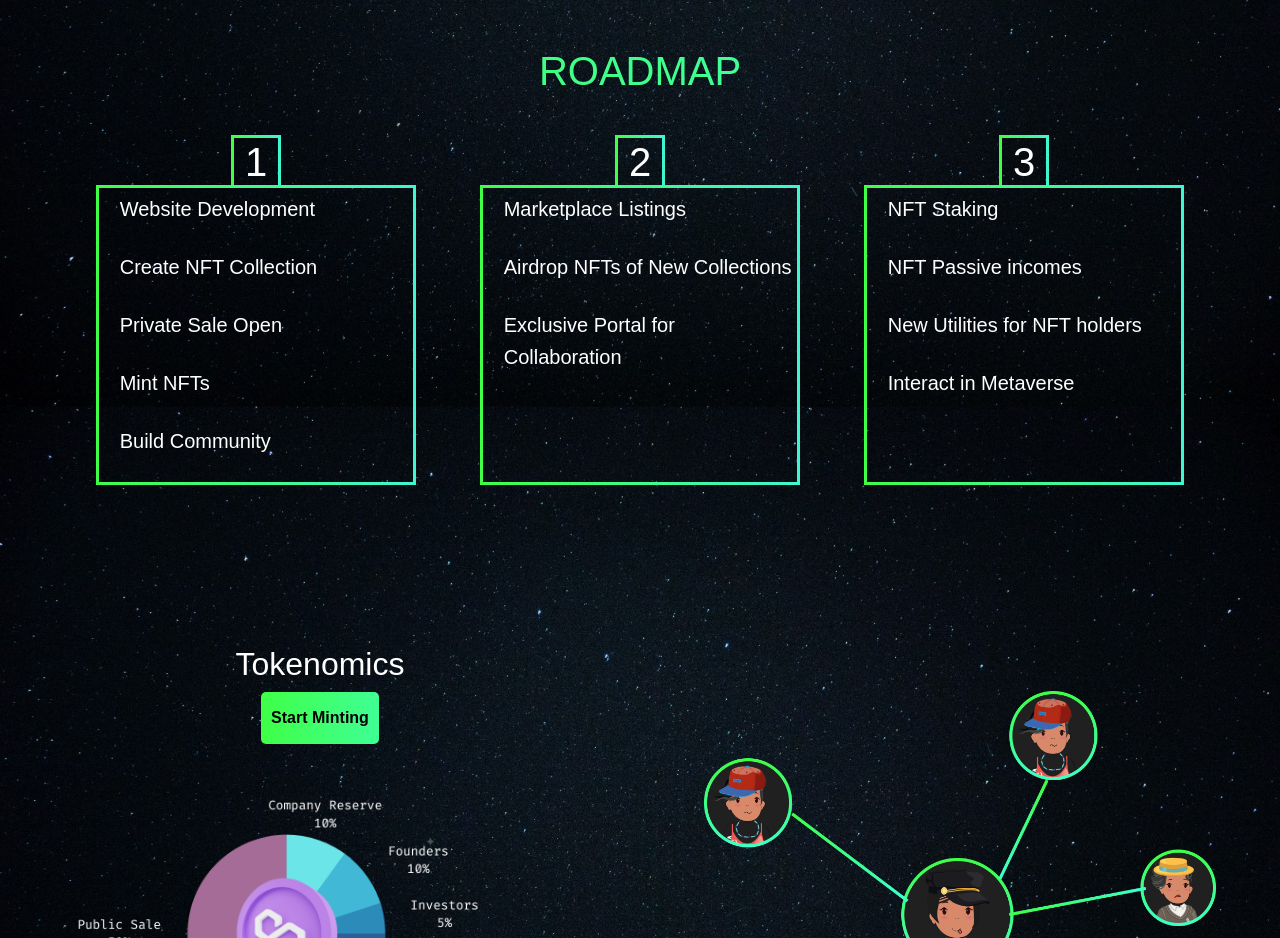
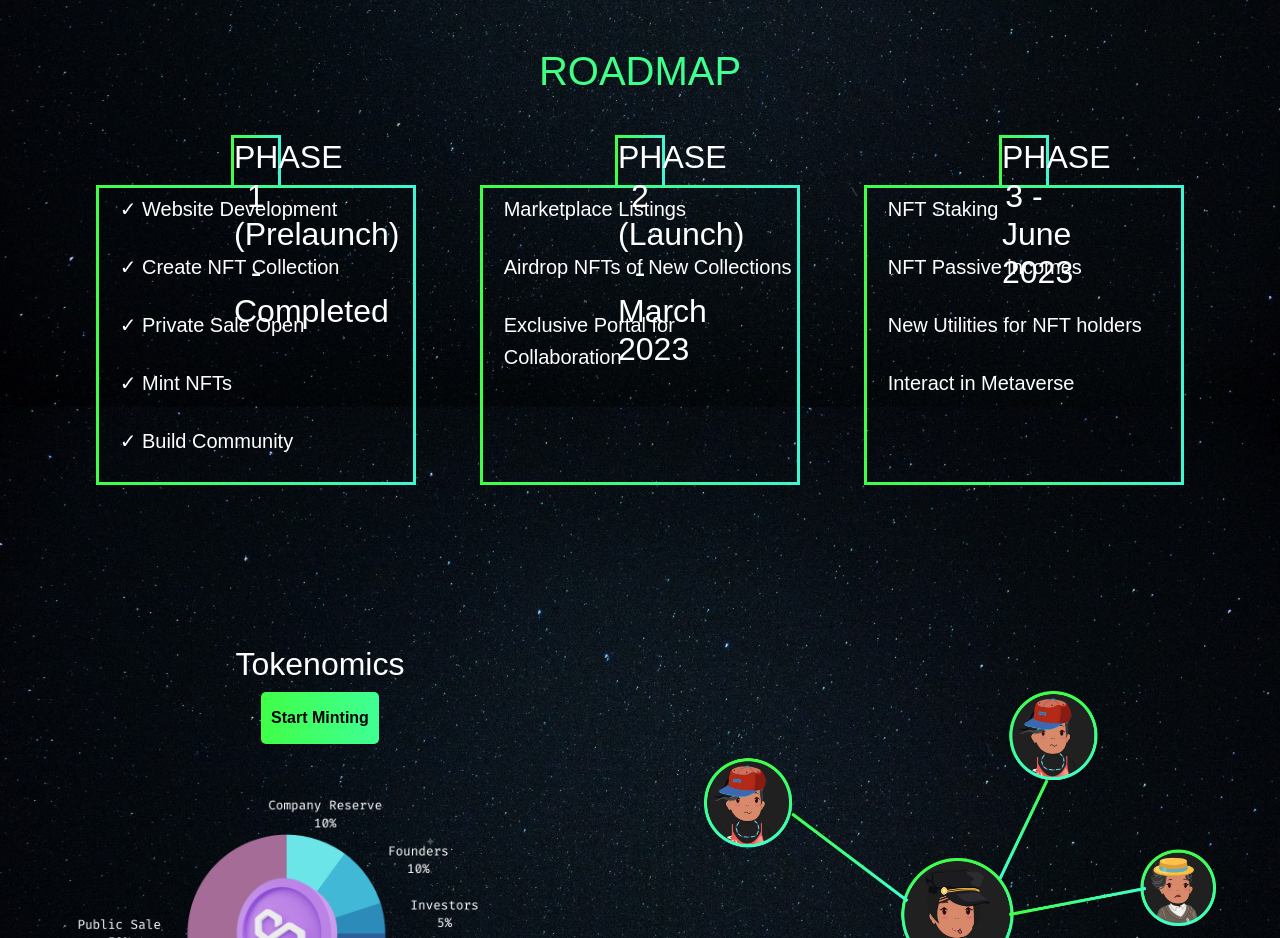
Before and after one commit to enteraltspace/altspacechamps, a React (Create React App) app: page / in a window 1280 px wide. Shown: the part 1300-2238 px from the top of the page. Built offline with nearby package versions, Linux system fonts and the light colour scheme.

Commit message:
Update roadmap.js

```diff
--- a/src/components/roadmap/roadmap.js
+++ b/src/components/roadmap/roadmap.js
@@ -8,19 +8,19 @@ function Roadmap() {
       </h1>
       <div className="main-div">
         <div className="circular-div">
-          <h1>1</h1>
+          <h2>PHASE 1 (Prelaunch) - Completed</h2>
         </div>
         <div className="rectangular-div">
-          <p className="roadmap-text">Website Development</p>
-          <p className="roadmap-text">Create NFT Collection</p>
-          <p className="roadmap-text">Private Sale Open</p>
-          <p className="roadmap-text">Mint NFTs</p>
-          <p className="roadmap-text">Build Community</p>
+          <p className="roadmap-text">✓ Website Development</p>
+          <p className="roadmap-text">✓ Create NFT Collection</p>
+          <p className="roadmap-text">✓ Private Sale Open</p>
+          <p className="roadmap-text">✓ Mint NFTs</p>
+          <p className="roadmap-text">✓ Build Community</p>
         </div>
       </div>
       <div className="main-div">
         <div className="circular-div">
-          <h1>2</h1>
+          <h2>PHASE 2 (Launch) - March 2023</h2>
         </div>
         <div className="rectangular-div">
           <p className="roadmap-text">Marketplace Listings</p>
@@ -30,7 +30,7 @@ function Roadmap() {
       </div>
       <div className="main-div">
         <div className="circular-div">
-          <h1>3</h1>
+          <h2>PHASE 3 - June 2023</h2>
         </div>
         <div className="rectangular-div">
           <p className="roadmap-text">NFT Staking</p>
```
